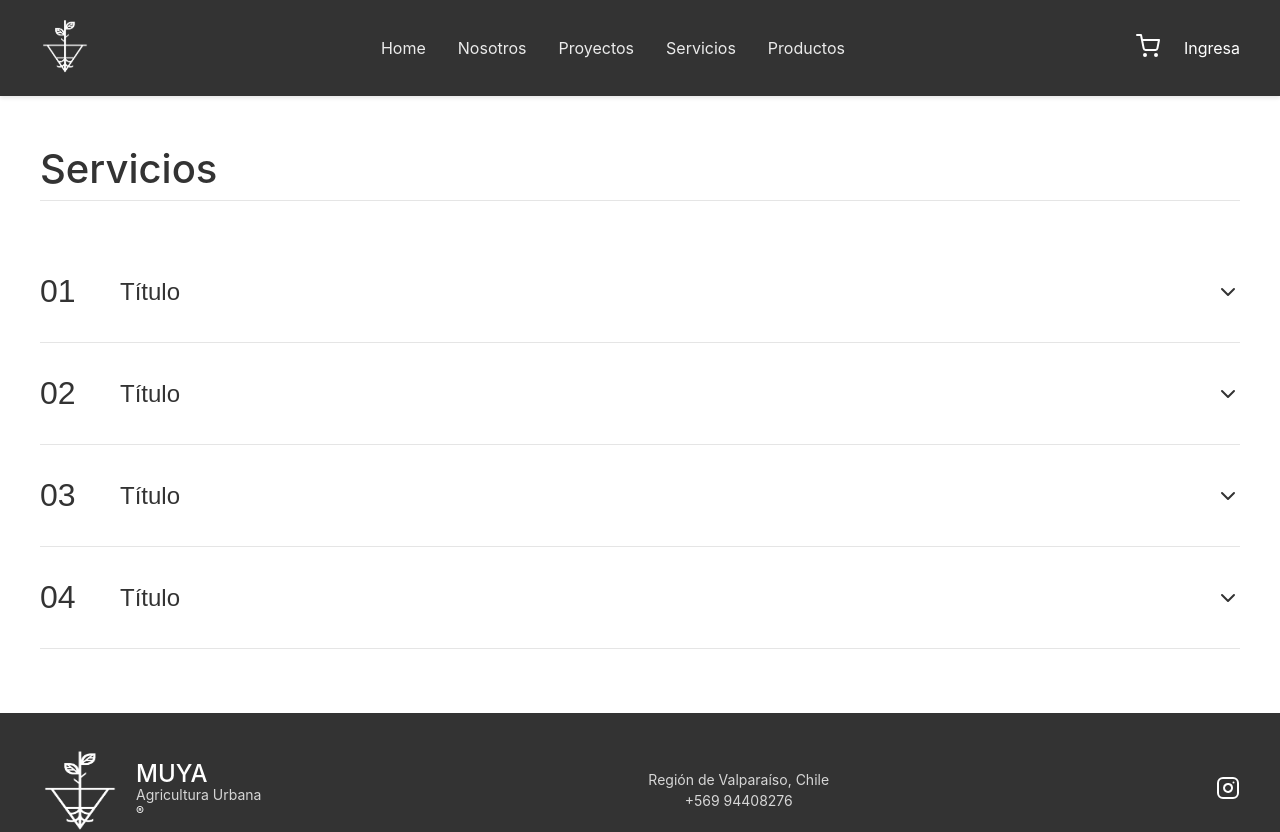
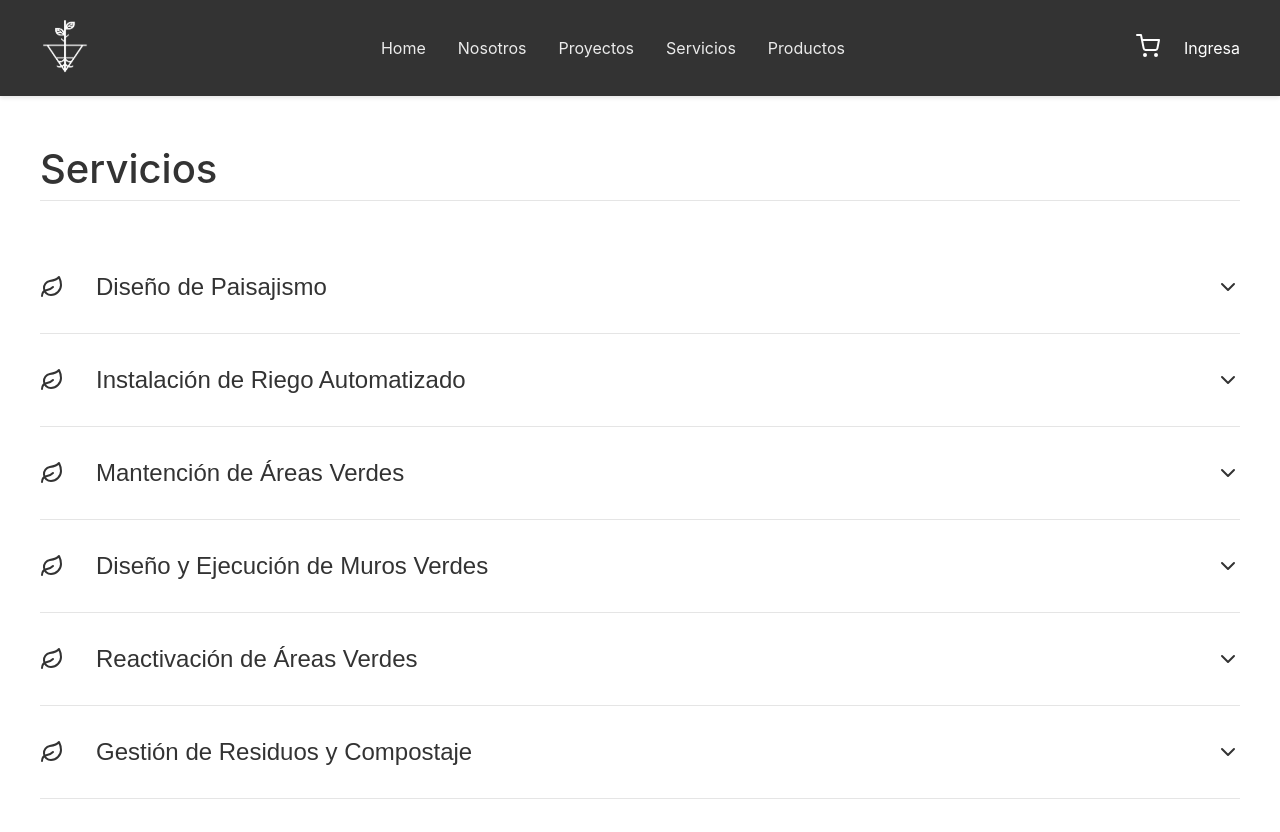
Before and after one commit to bestrada05/Muya, a React (Vite) app: page /servicios in a window 1280 px wide. Shown: the top 832 px of the page. Built offline with nearby package versions, Linux system fonts and the light colour scheme.

Commit message:
Información de la empresa

```diff
--- a/index.html
+++ b/index.html
@@ -2,7 +2,7 @@
 <html lang="en">
   <head>
     <meta charset="UTF-8" />
-    <link rel="icon" type="image/png" sizes="32x32" href="/favicon-32x32.png" />
+    <link rel="icon" href="/fotos/favicon.ico" type="image/x-icon" />
     <meta name="viewport" content="width=device-width, initial-scale=1.0" />
     <title>MUYA</title>
   </head>
--- a/src/components/Services.jsx
+++ b/src/components/Services.jsx
@@ -1,5 +1,5 @@
 import { useState } from "react";
-import { ChevronUp, ChevronDown } from "lucide-react";
+import { ChevronUp, ChevronDown, Leaf } from "lucide-react";
 
 export function Services() {
   const [expandedId, setExpandedId] = useState(null);
@@ -7,31 +7,39 @@ export function Services() {
   const services = [
     {
       id: 1,
-      number: "01",
-      title: "Título",
+      title: "Diseño de Paisajismo",
       description:
-        "Lorem ipsum dolor sit amet, consectetur adipiscing elit, sed do eiusmod tempor incididunt ut labore et dolore magna aliqua. Ut enim ad minim veniam, quis nostrud exercitation ullamco laboris nisi ut aliquip ex ea commodo consequat.",
+        "Diseñamos y creamos espacios verdes sostenibles, adaptados a su entorno y necesidades. Seleccionamos especies nativas y aplicamos estrategias de bajo mantenimiento para optimizar los recursos y fomentar la biodiversidad en cada proyecto.",
     },
     {
       id: 2,
-      number: "02",
-      title: "Título",
+      title: "Instalación de Riego Automatizado",
       description:
-        "Lorem ipsum dolor sit amet, consectetur adipiscing elit, sed do eiusmod tempor incididunt ut labore et dolore magna aliqua. Ut enim ad minim veniam, quis nostrud exercitation ullamco laboris nisi ut aliquip ex ea commodo consequat.",
+        "Implementamos sistemas de riego automatizado que reducen el consumo de agua y garantizan una hidratación eficiente. Adaptamos cada instalación según el tipo de suelo, vegetación y clima para optimizar su rendimiento y minimizar desperdicios",
     },
     {
       id: 3,
-      number: "03",
-      title: "Título",
+      title: "Mantención de Áreas Verdes",
       description:
-        "Lorem ipsum dolor sit amet, consectetur adipiscing elit, sed do eiusmod tempor incididunt ut labore et dolore magna aliqua. Ut enim ad minim veniam, quis nostrud exercitation ullamco laboris nisi ut aliquip ex ea commodo consequat.",
+        "Preservamos la salud y estética de jardines con podas, fertilización y control ecológico de plagas. Optimizamos su desarrollo con monitoreo continuo, ajustes en el riego y prácticas de conservación que prolongan su vida útil.",
     },
     {
       id: 4,
-      number: "04",
-      title: "Título",
+      title: "Diseño y Ejecución de Muros Verdes",
       description:
-        "Lorem ipsum dolor sit amet, consectetur adipiscing elit, sed do eiusmod tempor incididunt ut labore et dolore magna aliqua. Ut enim ad minim veniam, quis nostrud exercitation ullamco laboris nisi ut aliquip ex ea commodo consequat.",
+        "Transformamos muros en jardines verticales que mejoran la calidad del aire y la eficiencia térmica. Utilizamos especies resistentes, sistemas de riego automatizado y estructuras de bajo mantenimiento para maximizar su impacto.",
+    },
+    {
+      id: 5,
+      title: "Reactivación de Áreas Verdes",
+      description:
+        "Recuperamos espacios degradados con restauración del suelo, reforestación y especies nativas. Implementamos soluciones ecológicas para fomentar la biodiversidad y mejorar el equilibrio ambiental en cada intervención.",
+    },
+    {
+      id: 6,
+      title: "Gestión de Residuos y Compostaje",
+      description:
+        "Reducimos el impacto ambiental mediante compostaje y reciclaje de residuos vegetales. Aplicamos principios de economía circular para transformar desechos en recursos útiles para el mantenimiento y restauración de áreas verdes.",
     },
   ];
 
@@ -52,7 +60,7 @@ export function Services() {
                 aria-expanded={expandedId === service.id}
               >
                 <div className="service-title">
-                  <span className="service-number">{service.number}</span>
+                  <Leaf className="service-icon leaf-icon" />
                   <span className="service-name">{service.title}</span>
                 </div>
                 {expandedId === service.id ? (
--- a/src/components/Team.jsx
+++ b/src/components/Team.jsx
@@ -28,13 +28,16 @@ export function Team() {
         <div className="team-content">
           <h2>Nuestro equipo</h2>
           <p>
-            Lorem ipsum odor amet, consectetuer adipiscing elit. Mattis at eu
-            vulputate magna faucibus elementum. Quam nisi lobortis ligula ante
-            dolor rhoncus. Massa porta fringilla mus ut enim. Volutpat morbi
-            feugiat magna magnis ligula odio praesent. Ornare ipsum semper
-            venenatis tellus consectetur ex. Massa ad suscipit elit sit
-            habitasse rutrum amet nascetur. Commodo curabitur netus mauris;
-            gravida odio vitae quis tempor.
+            En <b>Muya</b> , somos un equipo multidisciplinario comprometido con
+            <b>la agricultura urbana, el paisajismo y la sostenibilidad</b>. Nos
+            especializamos en el{" "}
+            <b>diseño, ejecución y mantenimiento de espacios verdes</b> ,
+            combinando creatividad, conocimiento técnico y responsabilidad
+            ambiental. Trabajamos de manera colaborativa para ofrecer{" "}
+            <b>soluciones innovadoras y adaptadas a cada entorno</b>, integrando
+            <b> tecnología, eficiencia hídrica y criterios ecológicos</b>.
+            Buscamos generar un impacto positivo en el medioambiente y fomentar
+            una cultura de <b>reverdecimiento y conexión con la naturaleza</b>.
           </p>
         </div>
         <div className="team-grid">
```
Also changed, not shown: public/fotos/favicon-32x32.png (deleted), 1 other file (tests, documents, lock files or other folders).
